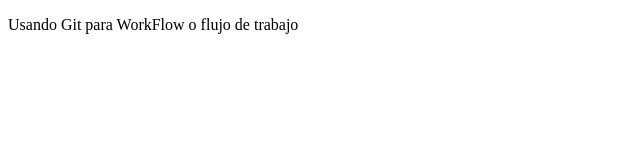
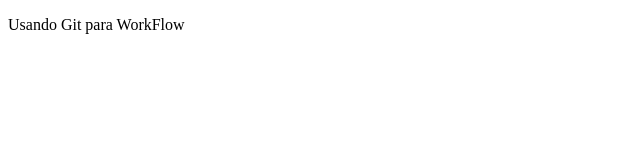
Before and after one commit to jPatinoMagIA/FlujosDeTrabajo, a plain HTML site: page index.html in a window 1280 px wide. Shown: the whole page, without its empty margins (0-640 px from the left). Drawn offline with Linux system fonts and the light colour scheme.

Commit message:
Inicio de proyecto de flujo de trabajo

```diff
--- a/index.html
+++ b/index.html
@@ -7,6 +7,6 @@
     <title>Document</title>
 </head>
 <body>
-    <p>Usando Git para WorkFlow o flujo de trabajo</p>
+    <p>Usando Git para WorkFlow</p>
 </body>
 </html>
```
